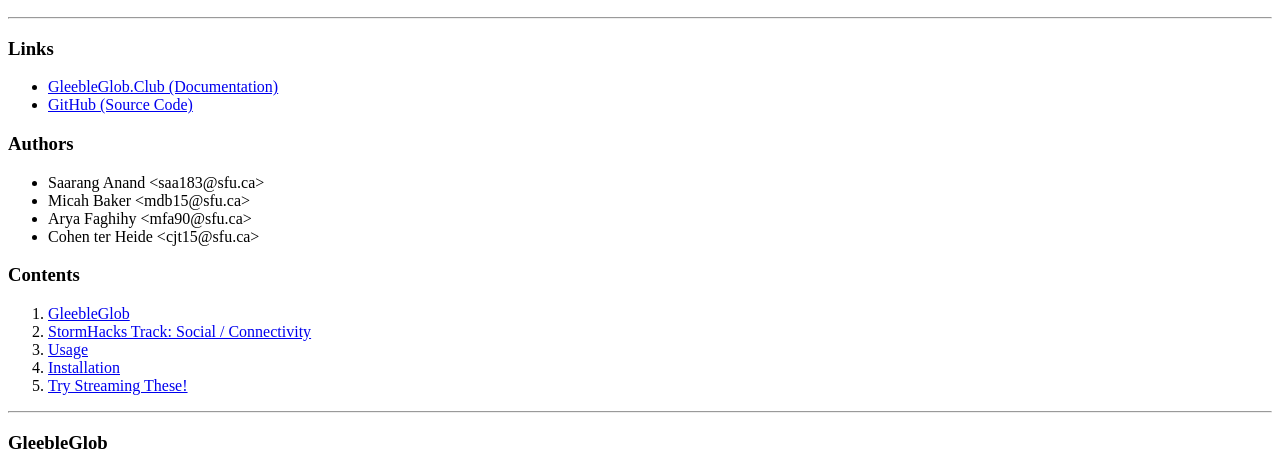
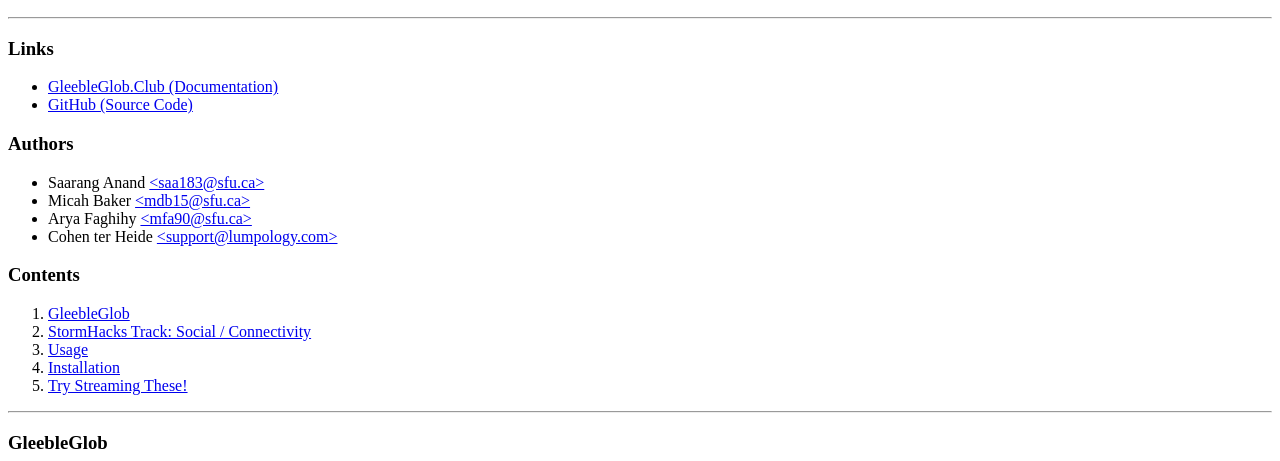
Before and after one commit to Vixlump/GG, a plain HTML site: page index.html in a window 1280 px wide. Shown: the part 339-800 px from the top of the page. Drawn offline with Linux system fonts and the light colour scheme.

Commit message:
Update e-mails and make them clickable

```diff
--- a/index.html
+++ b/index.html
@@ -31,10 +31,10 @@ li.mono {
 		</ul>
 		<h3>Authors</h3>
 		<ul>
-			<li>Saarang Anand &lt;saa183@sfu.ca&gt;</li>
-			<li>Micah Baker &lt;mdb15@sfu.ca&gt;</li>
-			<li>Arya Faghihy &lt;mfa90@sfu.ca&gt;</li>
-			<li>Cohen ter Heide &lt;cjt15@sfu.ca&gt;</li>
+			<li>Saarang Anand <a href="mailto:saa183@sfu.ca">&lt;saa183@sfu.ca&gt;</a></li>
+			<li>Micah Baker <a href="mailto:mdb15@sfu.ca">&lt;mdb15@sfu.ca&gt;</a></li>
+			<li>Arya Faghihy <a href="mailto:mfa90@sfu.ca">&lt;mfa90@sfu.ca&gt;</a></li>
+			<li>Cohen ter Heide <a href="mailto:support@lumpology.com">&lt;support@lumpology.com&gt;</a></li>
 		</ul>
 		<h3>Contents</h3>
 		<ol>
```
